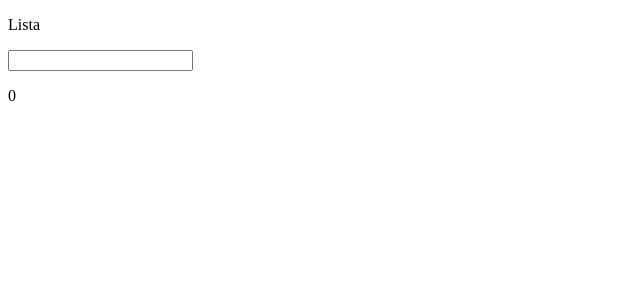
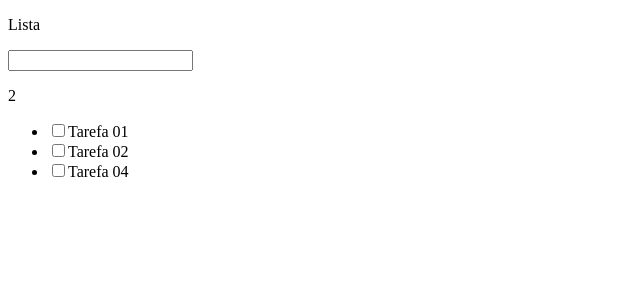
Before and after one commit to Reginaldolgj/Curso-React, a React (Vite) app in the folder TreinandoReactTS/: page /pagina-inicial in a window 1280 px wide. Shown: the top 300 px of the page, without its empty margins (0-640 px from the left). Built offline with nearby package versions, Linux system fonts and the light colour scheme; data requests are answered from the project's data file.

Commit message:
usando GET

```diff
--- a/TreinandoReactTS/src/pages/PagInicial/PagInicial.tsx
+++ b/TreinandoReactTS/src/pages/PagInicial/PagInicial.tsx
@@ -1,12 +1,21 @@
-import { useCallback, useState } from "react";
+import { useCallback, useEffect, useState } from "react";
+import { ITarefa, TarefasService } from "../../services/api/tarefas/tarefasService";
+import { ApiException } from "../../services/api/ApiException";
 
-interface ITarefa {
-  id: number;
-  title: string;
-  isCompleted: boolean;
-}
 export const PagInicial = () => {
   const [lista, setLista] = useState<ITarefa[]>([]);
+
+  useEffect(() => {
+    TarefasService.getAll()
+    .then((result) => {
+      if(result instanceof ApiException) {
+        alert(result.message);
+      } else {
+        setLista(result);
+      }
+    })
+
+  },[]);
   const handleInputKeyDown: React.KeyboardEventHandler<HTMLInputElement> =
     useCallback((e) => {
       if (e.key === "Enter") {
--- a/TreinandoReactTS/src/routes/index.tsx
+++ b/TreinandoReactTS/src/routes/index.tsx
@@ -8,7 +8,7 @@ export const Routes = () => {
     <BrowserRouter>
       <Switch>
         <Route path="/pagina-inicial" element={<PagInicial />} />
-        <Route path="/entrar" element={<Login />} />
+        <Route path="/ " element={<Login />} />
 
         {/* adiciona um redirecionamento para uma pág, precisa ser a ult rota */}
         <Route path="*" element={ <Navigate to ="/pagina-inicial" />}/>
--- a/TreinandoReactTS/src/services/api/tarefas/tarefasService.ts
+++ b/TreinandoReactTS/src/services/api/tarefas/tarefasService.ts
@@ -1,7 +1,7 @@
 import { Api } from "../ApiContext";
 import { ApiException } from "../ApiException";
 
-interface ITarefa {
+export interface ITarefa {
   id: number;
   title: string;
   isCompleted: boolean;
@@ -12,7 +12,7 @@ const  getAll = async (): Promise<ITarefa[] | ApiException> => {
     const {data} = await Api().get('/tarefas');
     return data;
   } catch (error: any) {
-    return new ApiException(error.message || "Erro ao consultar API.");
+    return new ApiException(error.message || "Erro ao consultar 'todas' API.");
   }
 };
 const getById = async (id: number): Promise<ITarefa | ApiException> => {
@@ -44,7 +44,7 @@ const deleteById = async (id: string): Promise<undefined | ApiException> => {
     const {data} = await Api().get(`/tarefas${id}`);
     return undefined;
   } catch (error: any) {
-    return new ApiException(error.message || "Erro ao apagar API.");
+    return new ApiException(error.message || "Erro ao apagar o registro.");
   }
 };
 
```
